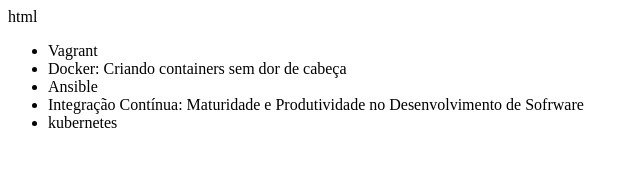
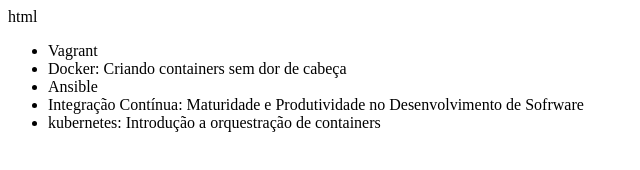
Before and after one commit to EliakimSimoes/alura-git, a plain HTML site: page index.html in a window 1280 px wide. Shown: the whole page, without its empty margins (0-640 px from the left). Drawn offline with Linux system fonts and the light colour scheme.

Commit message:
Alerando o nome do curso kubernetes

```diff
--- a/index.html
+++ b/index.html
@@ -11,7 +11,7 @@ html
         <li>Docker: Criando containers sem dor de cabeça</li>
         <li>Ansible</li>
         <li>Integração Contínua: Maturidade e Produtividade no Desenvolvimento de Sofrware</li>
-        <li>kubernetes</li>
+        <li>kubernetes: Introdução a orquestração de containers</li>
     </ul>
 </body>
 </html>
```
